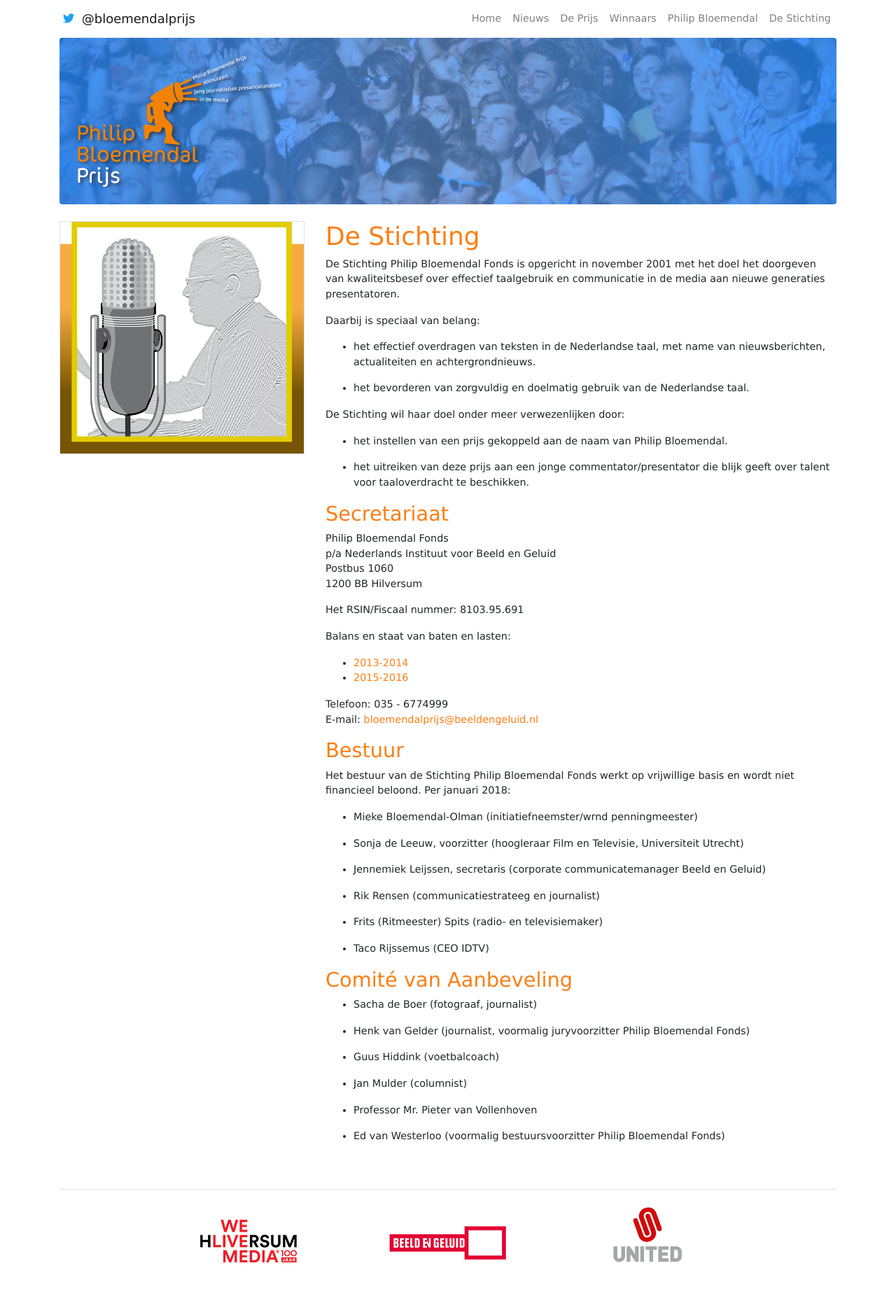
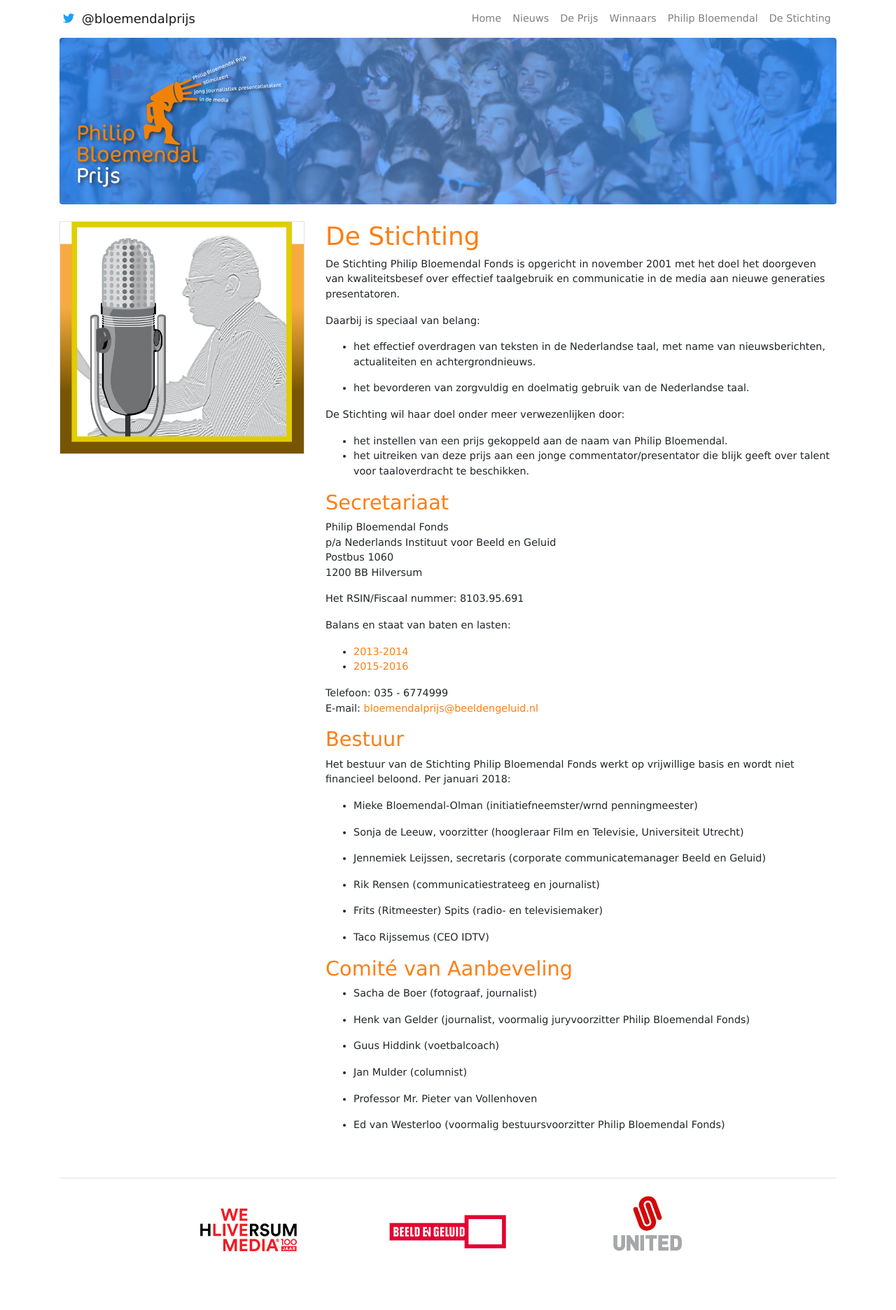
Before and after one commit to bloemendalprijs/bloemendalprijs.github.io, a Jekyll site: the page built from de-stichting.markdown, in a window 1280 px wide. Shown: the whole page at 70% size. Built offline with Jekyll 4.4.1, drawn with Linux system fonts in a browser that asks for light colours.

```diff
--- a/de-stichting.markdown
+++ b/de-stichting.markdown
@@ -19,14 +19,13 @@ Daarbij is speciaal van belang:
 De Stichting wil haar doel onder meer verwezenlijken door:
 
 * het instellen van een prijs gekoppeld aan de naam van Philip Bloemendal.
-
 * het uitreiken van deze prijs aan een jonge commentator/presentator die blijk geeft over talent voor taaloverdracht te beschikken.
 
 ## Secretariaat
 
-Philip Bloemendal Fonds  \
-p/a Nederlands Instituut voor Beeld en Geluid  \
-Postbus 1060  \
+Philip Bloemendal Fonds
+p/a Nederlands Instituut voor Beeld en Geluid
+Postbus 1060
 1200 BB Hilversum
 
 Het RSIN/Fiscaal nummer: 8103.95.691
@@ -36,7 +35,7 @@ Balans en staat van baten en lasten:
 * [2013-2014](/uploads/Financieeljaarverslag2013-2014PBP.pdf)
 * [2015-2016](/uploads/Financieeljaarverslag2015-2016PBP.pdf)
 
-Telefoon: 035 - 6774999  \
+Telefoon: 035 - 6774999
 E-mail: [bloemendalprijs@beeldengeluid.nl](mailto:bloemendalprijs@beeldengeluid.nl)
 
 ## Bestuur
```
